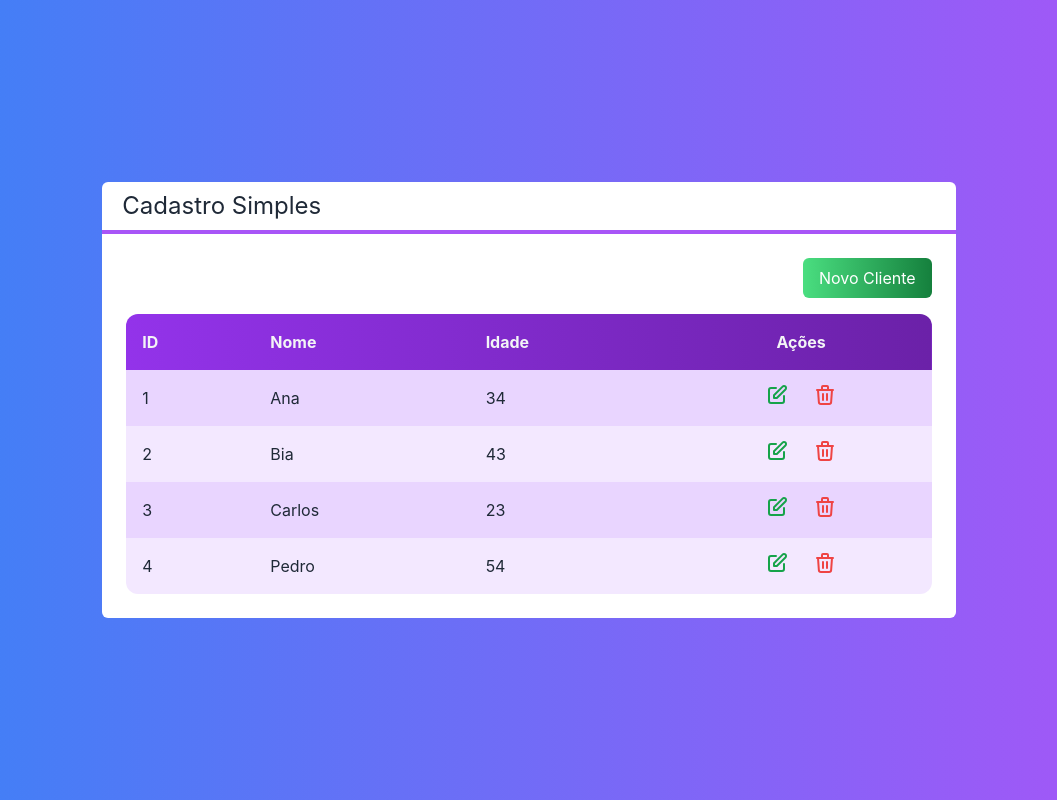
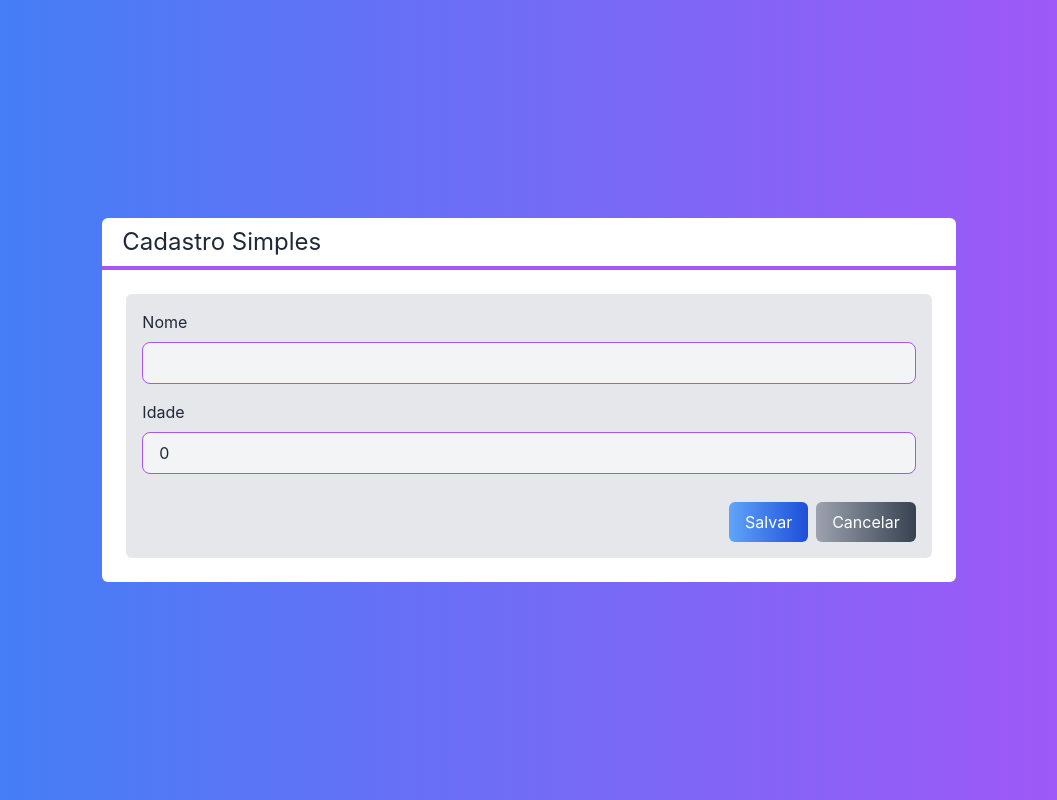
Before and after one commit to LucasEPO/crudNextJS, a Next.js app: page / in a window 1280 px wide. Both pictures are taken after a click on the button "Novo Cliente". Shown: the whole page, without its empty margins (111-1168 px from the left). Built offline with nearby package versions, Linux system fonts and the light colour scheme.

Commit message:
Adicionando formulario

```diff
--- a/src/components/Botao.tsx
+++ b/src/components/Botao.tsx
@@ -4,7 +4,8 @@
 
     //parametro opicional
     color?: 'green' | 'blue' | 'gray';
-    className?: string
+    className?: string;
+    onClick?: () => void;
 }
 
 export default function Botao(props: ButtonProps) {
@@ -13,7 +14,7 @@
     const color = props.color ?? 'gray';
 
     return (
-        <button className={`
+        <button onClick={props.onClick} className={`
             bg-gradient-to-r from-${color}-400 to-${color}-700
             text-white px-4 py-2 rounded-md
             ${props.className}
--- /dev/null
+++ b/src/components/Entrada.tsx
@@ -0,0 +1,31 @@
+interface InputProps {
+    //parametros obrigatorios
+    text: string;
+    value: any;
+
+    //parametros opcionais
+    classname?: string;
+    type?: 'text' | 'number';
+    readOnly?: boolean;
+    changeValue?: (value: any) => void;
+}
+
+export default function Entrada(props: InputProps) {
+    return (
+        <div className={`flex flex-col ${props.classname}`}>
+            <label className="mb-2">{props.text}</label>
+            <input
+                type={props.type ?? 'text'}
+                value={props.value}
+                readOnly={props.readOnly}
+                onChange={e => props.changeValue?.(e.target.value)}
+                className={`
+                    border border-purple-500 rounded-lg
+                    focus: outline-none bg-gray-100
+                    ${props.readOnly ? '' : 'focus:bg-white'}
+                    px-4 py-2
+                `}
+            />
+        </div>
+    );
+}
--- /dev/null
+++ b/src/components/Formulario.tsx
@@ -0,0 +1,61 @@
+import { useState } from "react";
+import Cliente from "../core/Cliente";
+import Botao from "./Botao";
+import Entrada from "./Entrada";
+
+interface FormProps {
+    cliente: Cliente;
+    changeClient: (cliente: Cliente) => void;
+    cancel: () => void;
+}
+
+export default function Formulario(props: FormProps) {
+    //pega o id se tiver recebido cliente
+    const id = props.cliente?.id;
+
+    //se receber cliente coloca campos recebidos, se não fica vazio
+    const [nome, setNome] = useState(props.cliente?.nome ?? '');
+    const [idade, setIdade] = useState(props.cliente?.idade ?? 0);
+
+    return (
+        <div className="bg-gray-200 rounded-md p-4">
+
+            {/* mostra campo com id se tiver recebido */}
+            {id ? (
+                <Entrada
+                    text="Código"
+                    value={id}
+                    classname="mb-4"
+                    readOnly
+                />
+            ): false }
+
+            <Entrada
+                text="Nome"
+                value={nome}
+                changeValue={setNome}
+                classname="mb-4"
+            />
+
+            <Entrada
+                text="Idade"
+                type="number"
+                value={idade}
+                changeValue={setIdade}
+            />
+
+            <div className="flex justify-end mt-7">
+                <Botao
+                    color="blue"
+                    className="mr-2"
+                    onClick={() => props.changeClient?.(new Cliente(nome, +idade, id))}
+                >
+                    {id ? 'Alterar' : 'Salvar'}
+                </Botao>
+                <Botao onClick={props.cancel}>
+                    Cancelar
+                </Botao>
+            </div>
+        </div>
+    );
+}
--- a/src/pages/index.tsx
+++ b/src/pages/index.tsx
@@ -1,9 +1,14 @@
+import { useState } from "react";
 import Botao from "../components/Botao";
+import Formulario from "../components/Formulario";
 import Layout from "../components/Layout";
 import Tabela from "../components/Tabela";
 import Cliente from "../core/Cliente";
 
 export default function Home() {
+
+  const [cliente, setCliente] = useState<Cliente>(Cliente.vazio());
+  const [visivel, setVisivel] = useState<'tabela' | 'form'>('tabela');
 
   const clientes = [
     new Cliente('Ana',34,'1'),
@@ -13,11 +18,24 @@
   ];
 
   function clientSelected(cliente: Cliente) {
-    console.log(cliente.nome);
+    setCliente(cliente);
+    setVisivel('form');
   }
+
+  function newClient() {
+    setCliente(Cliente.vazio());
+    setVisivel('form');
+  }
+
   function clientExcluded(cliente: Cliente) {
     console.log(`Excluir... ${cliente.nome}`);
   }
+
+  function clientSave(cliente: Cliente) {
+    console.log(cliente);
+    setVisivel('tabela');
+  }
+
   return (
     <div className={`
       flex justify-center items-center h-screen
@@ -25,14 +43,32 @@
       text-white
     `}>
       <Layout titulo="Cadastro Simples">
+        {visivel === 'tabela' ? (
+          <>
             <div className="flex justify-end">
-          <Botao color="green" className="mb-4">Novo Cliente</Botao>
+              <Botao
+                color="green"
+                className="mb-4"
+                onClick={newClient}
+              >
+                Novo Cliente
+              </Botao>
             </div>
             <Tabela
               clientes={clientes}
               clientSelected={clientSelected}
               clientExcluded={clientExcluded}
-        ></Tabela>
+            />
+          </>
+
+        ) : (
+          <Formulario
+            cliente={cliente}
+            changeClient={clientSave}
+            cancel={() => setVisivel('tabela')}
+          />
+
+        )}
       </Layout>
     </div>
   )
```
Lines whose indentation alone changed are shown as unchanged.
